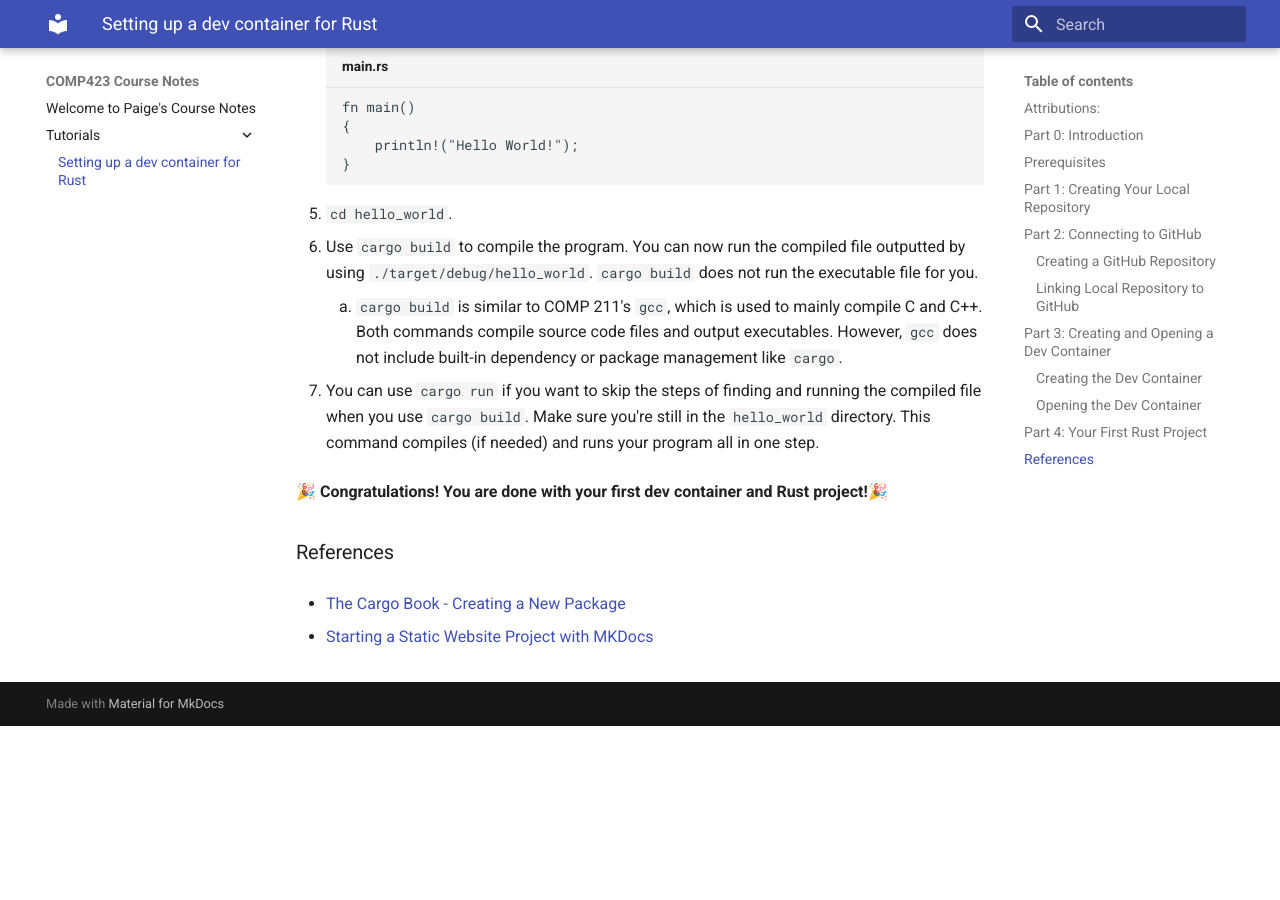
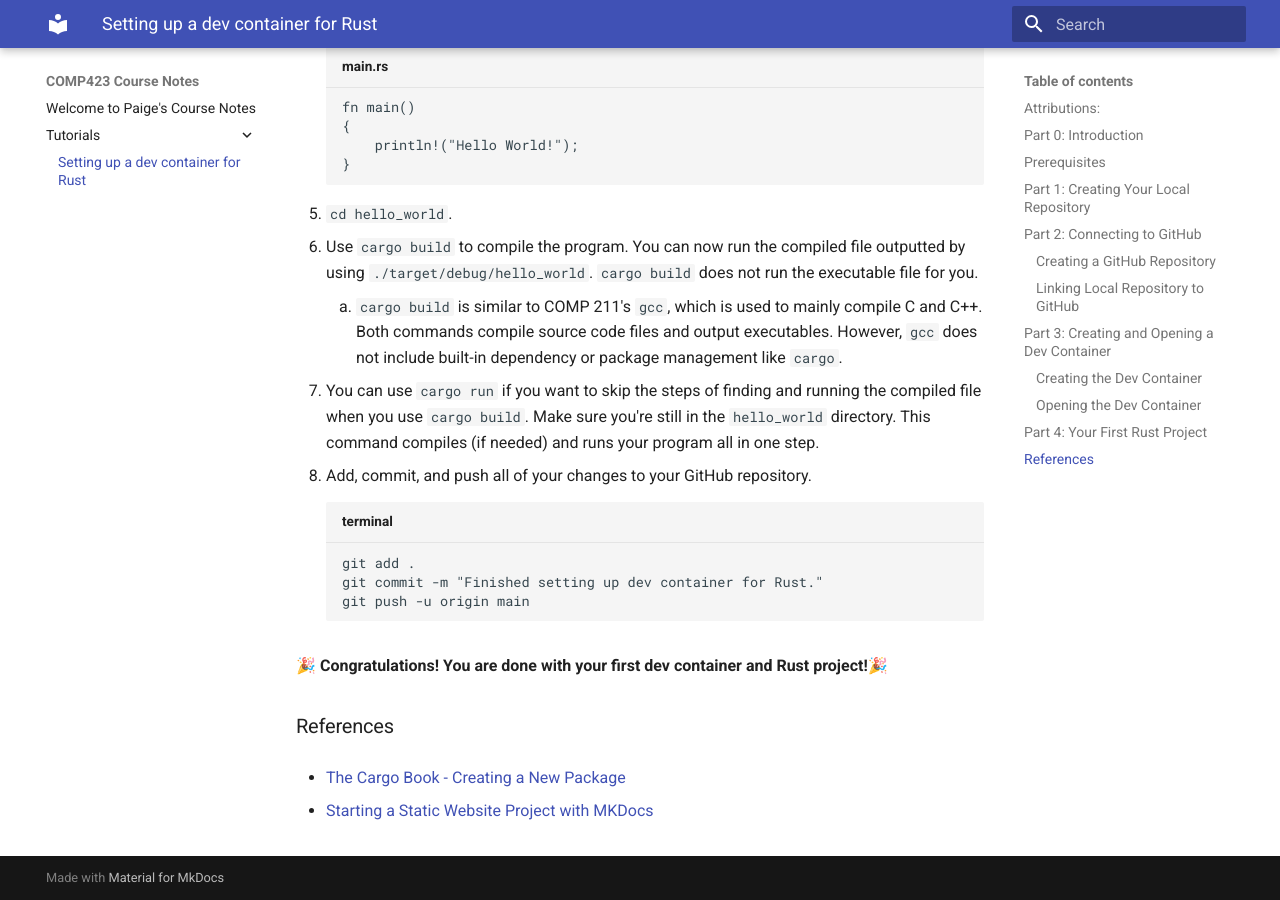
Before and after one commit to ppan1229/comp423-course-notes, an MkDocs documentation site: the page built from docs/tutorials/rust-setup.md, in a window 1280 px wide and 900 px high, scrolled down 3562 px. Built offline with MkDocs 1.6.1 and Material for MkDocs 9.7.7, drawn with Linux system fonts in a browser that asks for light colours; before the commit the page ends 4288 px from its top, so only the background shows below that.

Commit message:
Added last step to push changes to GitHub.

````diff
--- a/docs/tutorials/rust-setup.md
+++ b/docs/tutorials/rust-setup.md
@@ -126,6 +126,13 @@ fn main()
 
 7. You can use `cargo run` if you want to skip the steps of finding and running the compiled file when you use `cargo build`. Make sure you're still in the `hello_world` directory. This command compiles (if needed) and runs your program all in one step.
 
+8. Add, commit, and push all of your changes to your GitHub repository.
+``` title="terminal"
+git add .
+git commit -m "Finished setting up dev container for Rust."
+git push -u origin main
+```
+
 🎉 **Congratulations! You are done with your first dev container and Rust project!**🎉
 
 ### References
````
